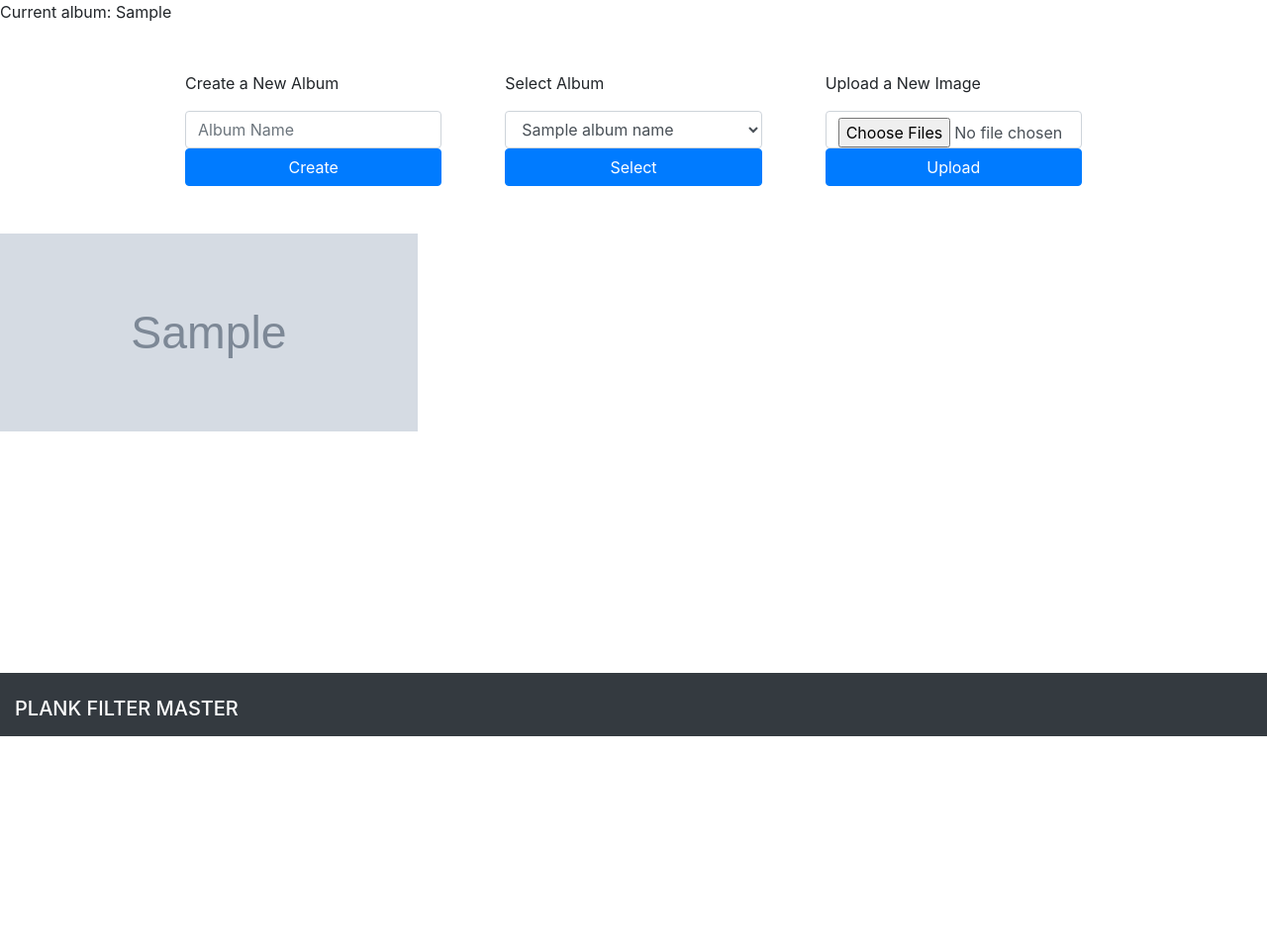
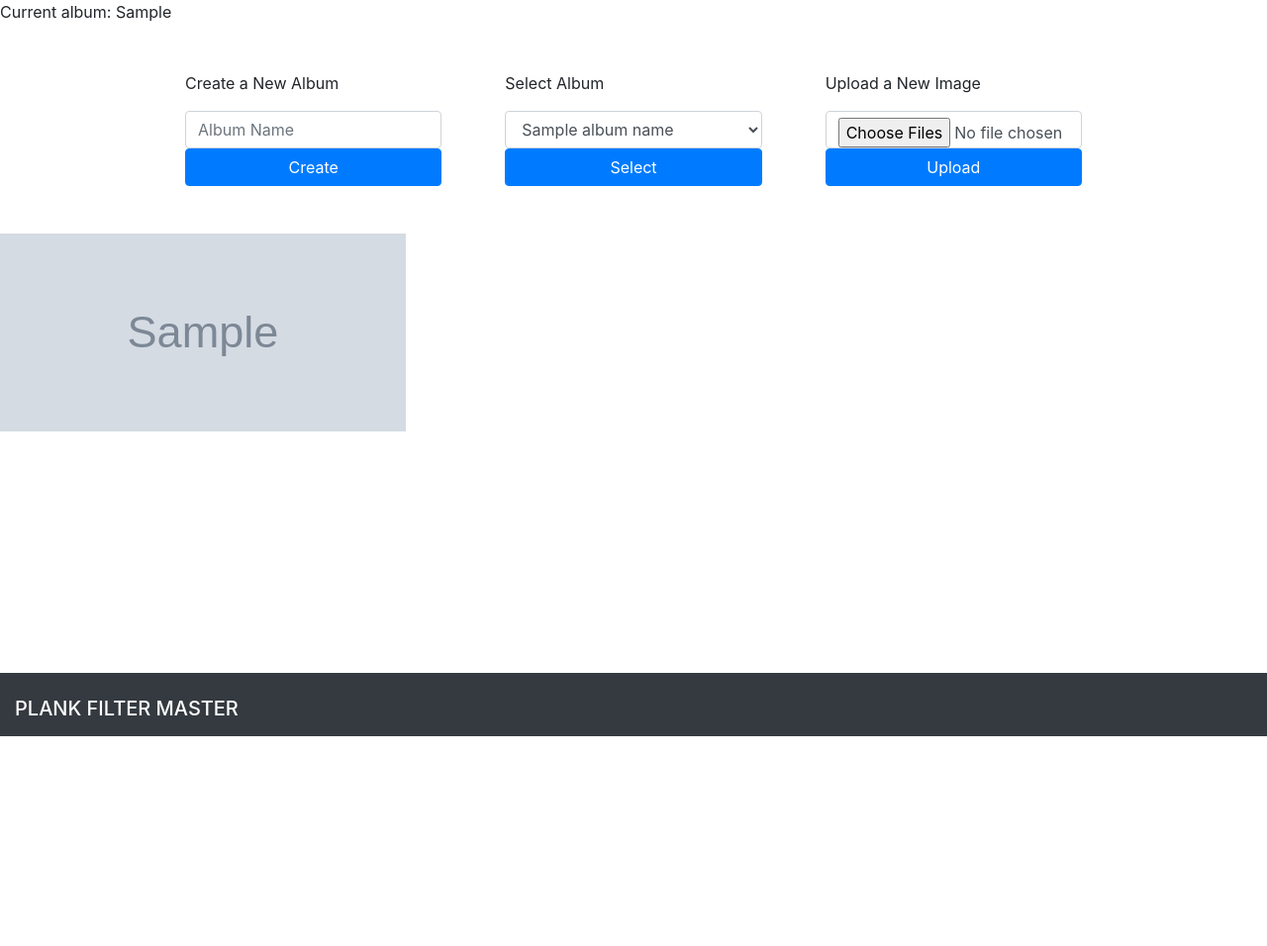
Before and after one commit to c135792468/plank-filter-master, a Flask app: template app/templates/album.html in a window 1280 px wide. Shown: the part 56-1012 px from the top of the page at 99% size. Run offline with Flask 2, Linux system fonts and the light colour scheme; the template is opened without the code that fills it: most values are stand-ins (such as "Sample title", 1, 10 or a date in 2020); grey boxes marked "Sample" are stand-in pictures; some libraries are stand-ins or nearby versions.

Commit message:
adjust positions for images in album

```diff
--- a/app/templates/album.html
+++ b/app/templates/album.html
@@ -74,7 +74,7 @@
         {% if image_names|length > 0 %}
             <form name="delete_photo" method="POST" action="{{ url_for('remove_image') }}" >
             {% for image in image_names %}
-                <div class="img-holder" style="position: relative; display: inline-block; background-size: cover; height: 200px; width: 33vw;">
+                <div class="img-holder" style="position: relative; display: inline-block; background-size: cover; height: 200px; width: 32vw;">
                     <input type="hidden" value="{{ image }}" class="form-control" name="image"/>
                     <img class='image' src="{{ url_for('static', filename='./imgs/' + image) }}" style="cursor: pointer; background-size:cover; background-position:center; height:100%; width:100%; margin:auto;"/>
                     <div class="delete" data-value=`{{ image }}` style="cursor: pointer; text-align: center; height: 20px; width: 20px; z-index: 1; display: none; position: absolute; right:0; top: 0; background-color:white">X</div>
```
